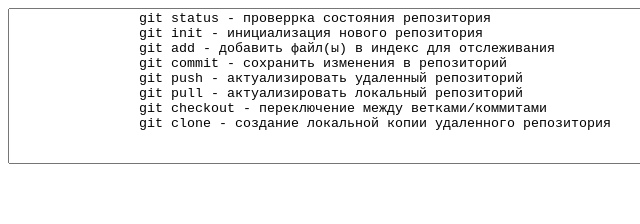
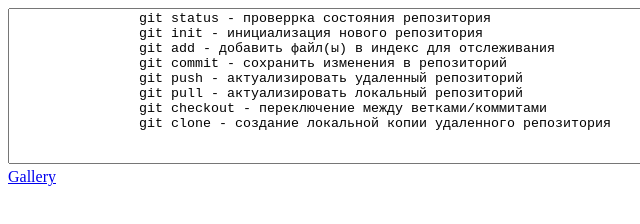
Before and after one commit to OleksiiBarash/home-work-4, a plain HTML site: page index.html in a window 1280 px wide. Shown: the full height of the page, 0-640 px from the left. Drawn offline with Linux system fonts and the light colour scheme.

Commit message:
Added reference gallery

```diff
--- a/index.html
+++ b/index.html
@@ -5,6 +5,7 @@
                 <title>Comand terminal</title>
         </head>
         <body>
+            <div>
             <textarea name="terminal" id="terminal" cols="100" rows="10">
                 git status - проверрка состояния репозитория
                 git init - инициализация нового репозитория
@@ -15,5 +16,9 @@
                 git checkout - переключение между ветками/коммитами
                 git clone - создание локальной копии удаленного репозитория
             </textarea>
+        </div>
+        <div>
+            <a href="gallery.html">Gallery</a>
+        </div>
         </body>
     </html>
```
